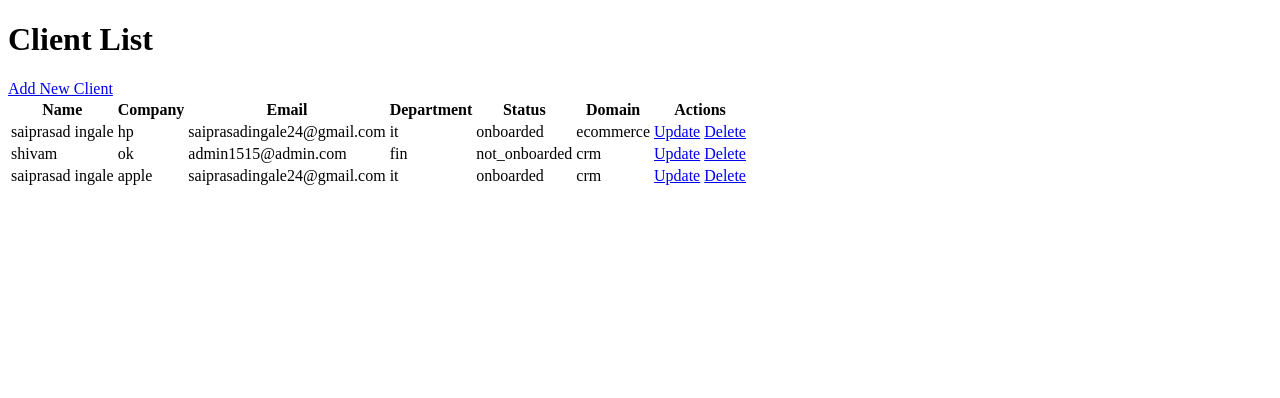
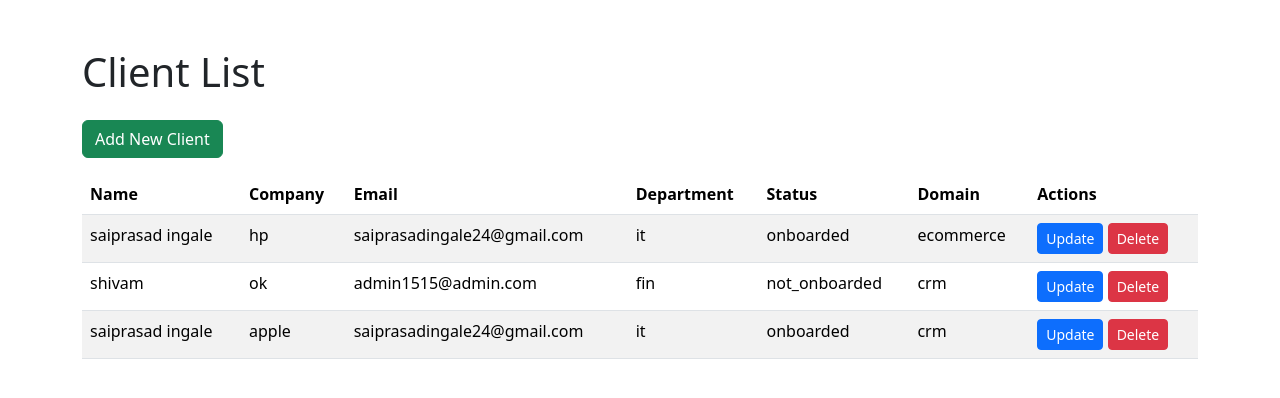
Before and after one commit to saiprasadingale/SplendernetRepo, a Django app: page /show/ in a window 1280 px wide. Shown: the top 398 px of the page. Run offline with Django 5.2, Linux system fonts and the light colour scheme; data comes from the database, SQL or seed files in the repository; both versions use the stored data as it was after the commit.

Commit message:
complited

```diff
--- a/ClientManagementSystem/templates/show.html
+++ b/ClientManagementSystem/templates/show.html
@@ -4,11 +4,14 @@
     <meta charset="UTF-8">
     <meta name="viewport" content="width=device-width, initial-scale=1.0">
     <title>Client List</title>
+    <link href="https://cdn.jsdelivr.net/npm/bootstrap@5.3.3/dist/css/bootstrap.min.css" rel="stylesheet" integrity="sha384-QWTKZyjpPEjISv5WaRU9OFeRpok6YctnYmDr5pNlyT2bRjXh0JMhjY6hW+ALEwIH" crossorigin="anonymous">
 </head>
 <body>
-    <h1>Client List</h1>
-    <a href="{% url 'addurl' %}">Add New Client</a>
-    <table>
+    <div class="container mt-5">
+        <h1 class="mb-4">Client List</h1>
+        <a href="{% url 'addurl' %}" class="btn btn-success mb-3">Add New Client</a>
+
+            <table class="table table-striped">
                 <thead>
                     <tr>
                         <th>Name</th>
@@ -30,12 +33,15 @@
                             <td>{{ client.status }}</td>
                             <td>{{ client.projectdomain }}</td>
                             <td>
-                        <a href="{% url 'updateurl' client.id %}">Update</a>
-                        <a href="{% url 'deleteurl' client.id %}">Delete</a>
+                                <a href="{% url 'updateurl' client.id %}" class="btn btn-primary btn-sm">Update</a>
+                                <a href="{% url 'deleteurl' client.id %}" class="btn btn-danger btn-sm">Delete</a>
                             </td>
                         </tr>
                     {% endfor %}
                 </tbody>
             </table>
+        </div>
+    </div>
+    <script src="https://cdn.jsdelivr.net/npm/bootstrap@5.3.3/dist/js/bootstrap.bundle.min.js" integrity="sha384-YvpcrYf0tY3lHB60NNkmXc5s9fDVZLESaAA55NDzOxhy9GkcIdslK1eN7N6jIeHz" crossorigin="anonymous"></script>
 </body>
 </html>
```
Also changed, not shown: ClientManagementSystem/templates/add.html (+11 -7 lines), ClientManagementSystem/db.sqlite3. Lines whose indentation alone changed are shown as unchanged.
